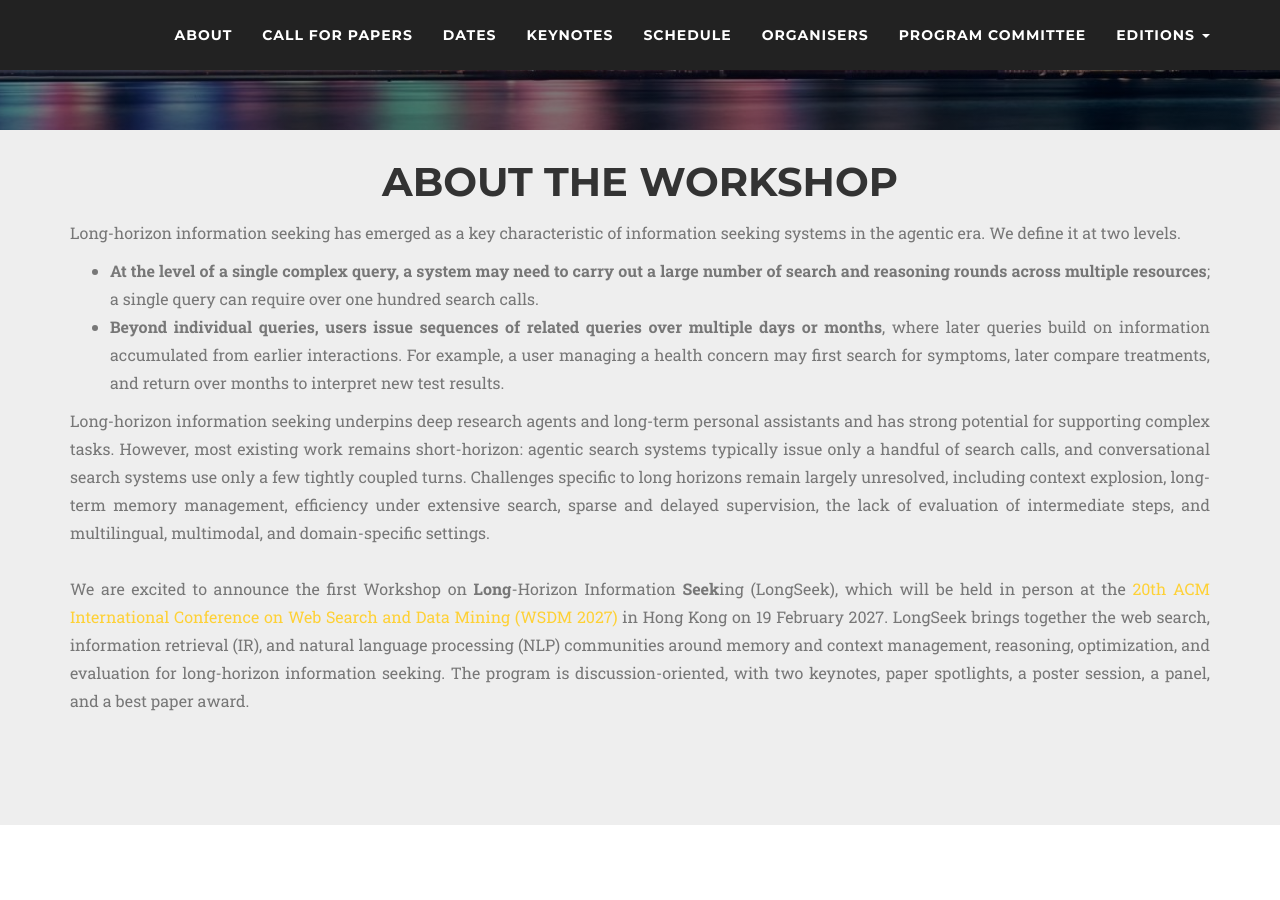
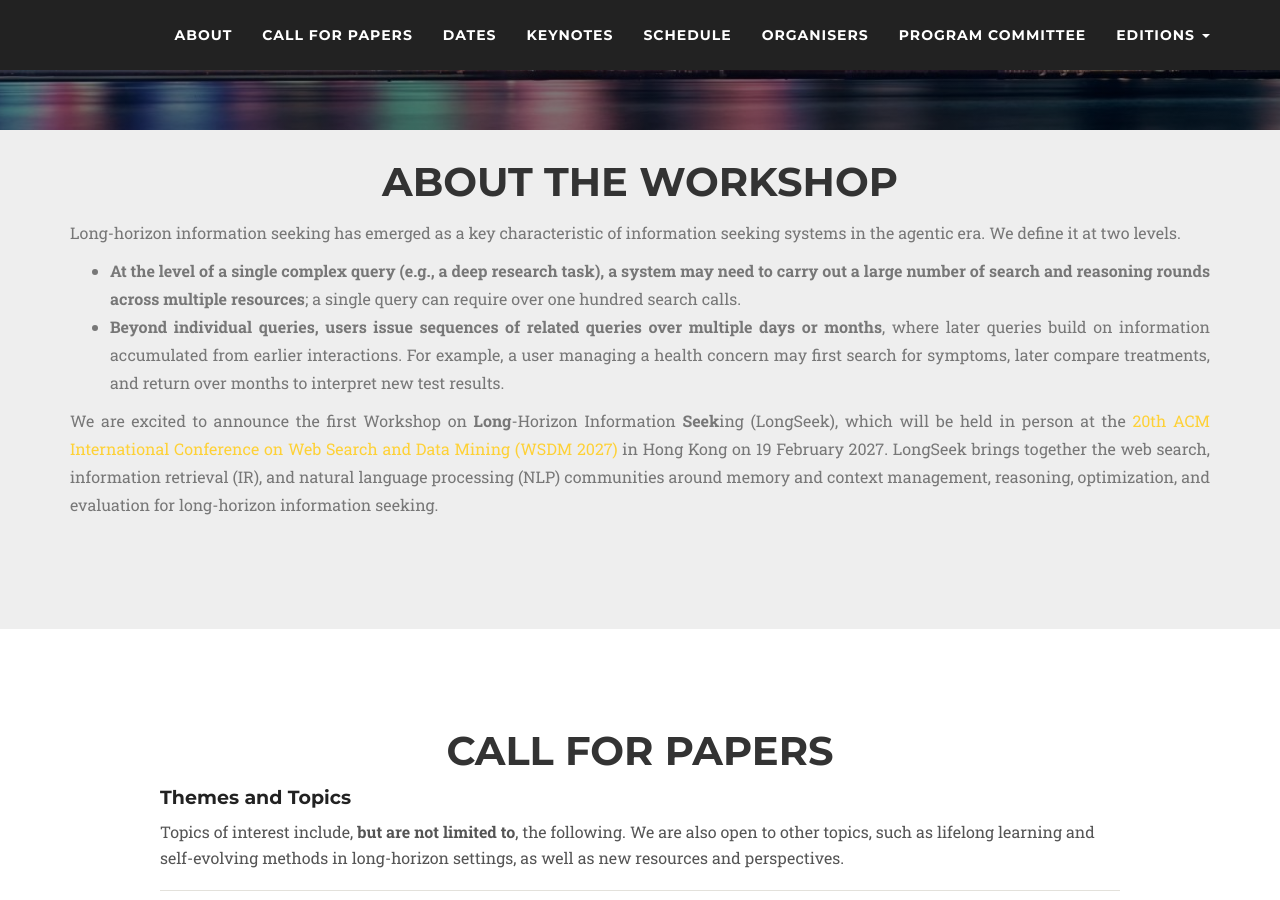
Before and after one commit to longseek-workshop/longseek-workshop.github.io, a Jekyll site: the page built from wsdm2027.md, in a window 1280 px wide and 900 px high, scrolled down 438 px. Built offline with Jekyll 4.4.1, drawn with Linux system fonts in a browser that asks for light colours; nearby versions of some CDN libraries; some web fonts are replaced; part of the change alters nothing that is shown.

Commit message:
Update summary-wsdm2027.html

```diff
--- a/_includes/summary-wsdm2027.html
+++ b/_includes/summary-wsdm2027.html
@@ -12,18 +12,19 @@
                     We define it at two levels.
                 </p>
                 <ul class="large text-muted">
-                    <li><b>At the level of a single complex query, a system may need to carry out a large number of search and reasoning rounds across multiple resources</b>; a single query can require over one hundred search calls.</li>
+                    <li><b>At the level of a single complex query (e.g., a deep research task), a system may need to carry out a large number of search and reasoning rounds across multiple resources</b>; a single query can require over one hundred search calls.</li>
                     <li><b>Beyond individual queries, users issue sequences of related queries over multiple days or months</b>, where later queries build on information accumulated from earlier interactions.
                     For example, a user managing a health concern may first search for symptoms, later compare treatments, and return over months to interpret new test results.</li>
                 </ul>
                 <p class="large text-muted">
+                    {% comment %} Removed 2026-10-23 (opening read too much like a paper):
                     Long-horizon information seeking underpins deep research agents and long-term personal assistants and has strong potential for supporting complex tasks.
                     However, most existing work remains short-horizon: agentic search systems typically issue only a handful of search calls, and conversational search systems use only a few tightly coupled turns.
                     Challenges specific to long horizons remain largely unresolved, including context explosion, long-term memory management, efficiency under extensive search, sparse and delayed supervision, the lack of evaluation of intermediate steps, and multilingual, multimodal, and domain-specific settings.
-                    <br><br>
+                    {% endcomment %}
                     We are excited to announce the first Workshop on <b>Long</b>-Horizon Information <b>Seek</b>ing (LongSeek), which will be held in person at the <a href="https://www.wsdm-conference.org/2027/" target="_blank">20th ACM International Conference on Web Search and Data Mining (WSDM 2027)</a> in Hong Kong on 19 February 2027.
                     LongSeek brings together the web search, information retrieval (IR), and natural language processing (NLP) communities around memory and context management, reasoning, optimization, and evaluation for long-horizon information seeking.
-                    The program is discussion-oriented, with two keynotes, paper spotlights, a poster session, a panel, and a best paper award.
+                    {% comment %} Removed 2026-10-23: The program is discussion-oriented, with two keynotes, paper spotlights, a poster session, a panel, and a best paper award. {% endcomment %}
                 </p>
             </div>
         </div>
```
